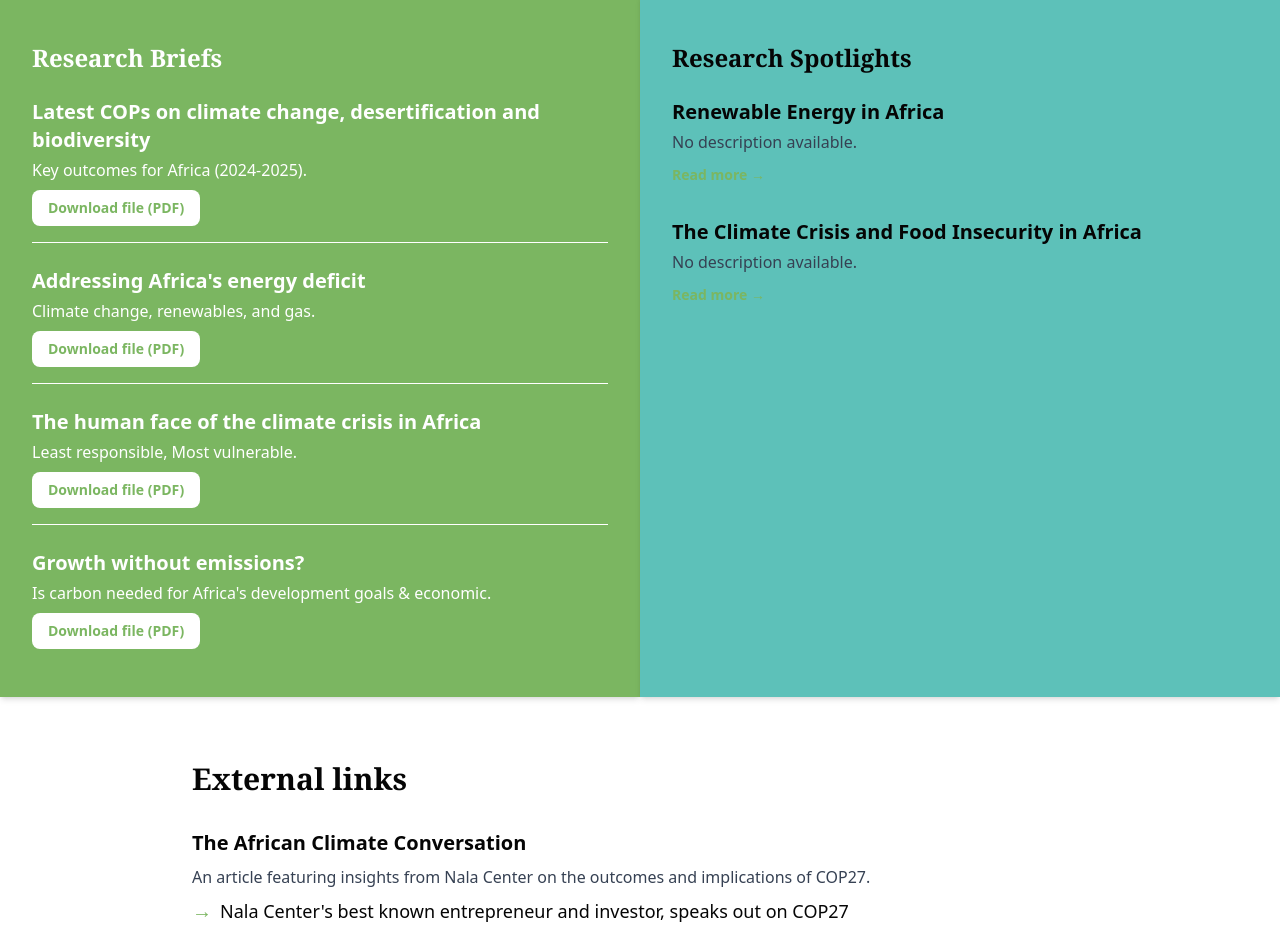
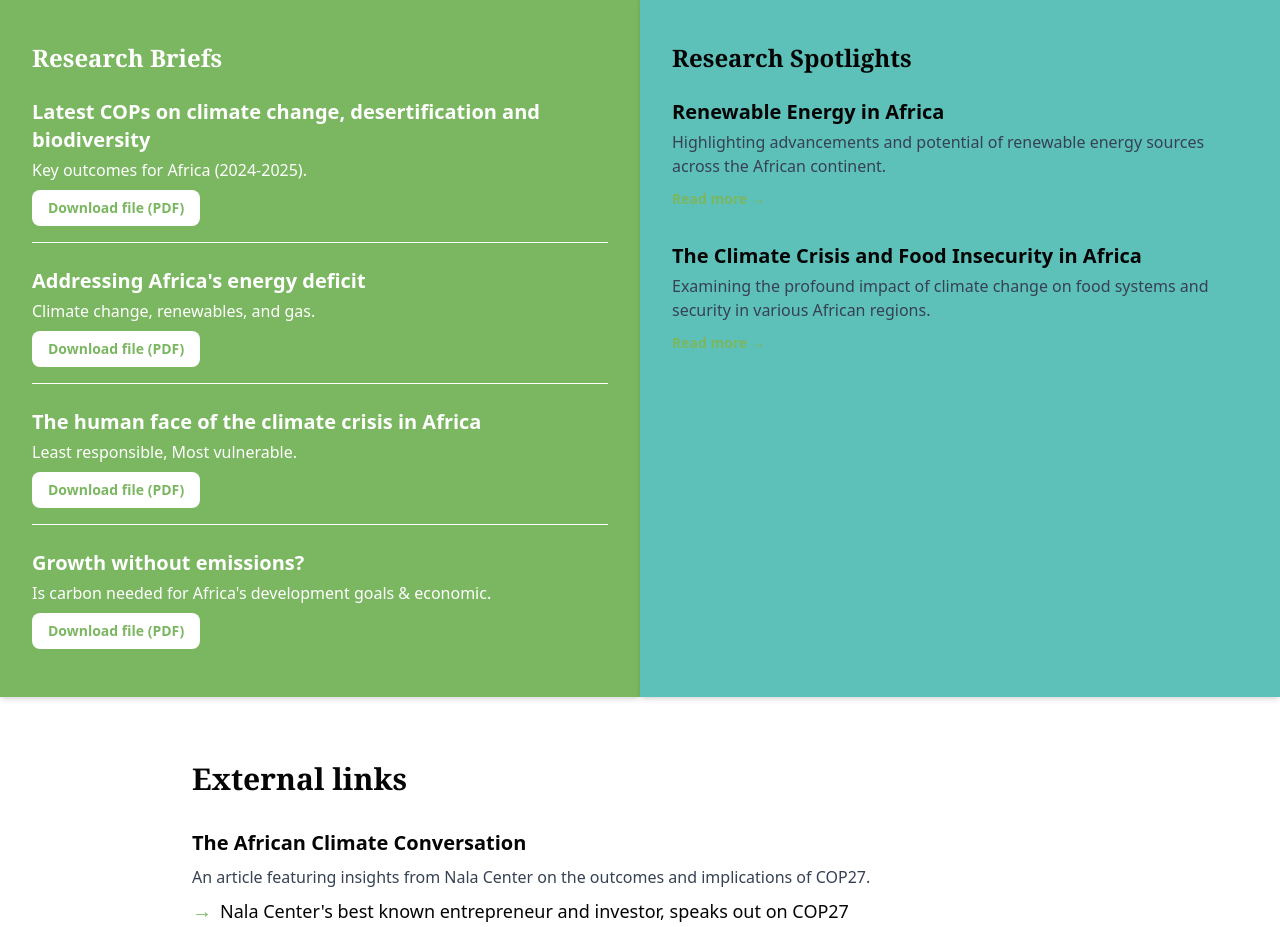
Before and after one commit to Ewoigift/nala-center-website, a Next.js app: page /focus-areas/sustainable-energy in a window 1280 px wide. Shown: the part 1780-2707 px from the top of the page. Built offline with nearby package versions, Linux system fonts and the light colour scheme.

Commit message:
modified Sustainable-energy page

```diff
--- a/src/app/focus-areas/sustainable-energy/page.tsx
+++ b/src/app/focus-areas/sustainable-energy/page.tsx
@@ -102,12 +102,14 @@ export default function SustainableEnergyPage() {
     {
       type: 'spotlight',
       title: 'Renewable Energy in Africa',
+      description: 'Highlighting advancements and potential of renewable energy sources across the African continent.', // Added description
       linkText: 'Read more',
       linkHref: '#',
     },
     {
       type: 'spotlight',
       title: 'The Climate Crisis and Food Insecurity in Africa',
+      description: 'Examining the profound impact of climate change on food systems and security in various African regions.', // Added description
       linkText: 'Read more',
       linkHref: '#',
     },
```
